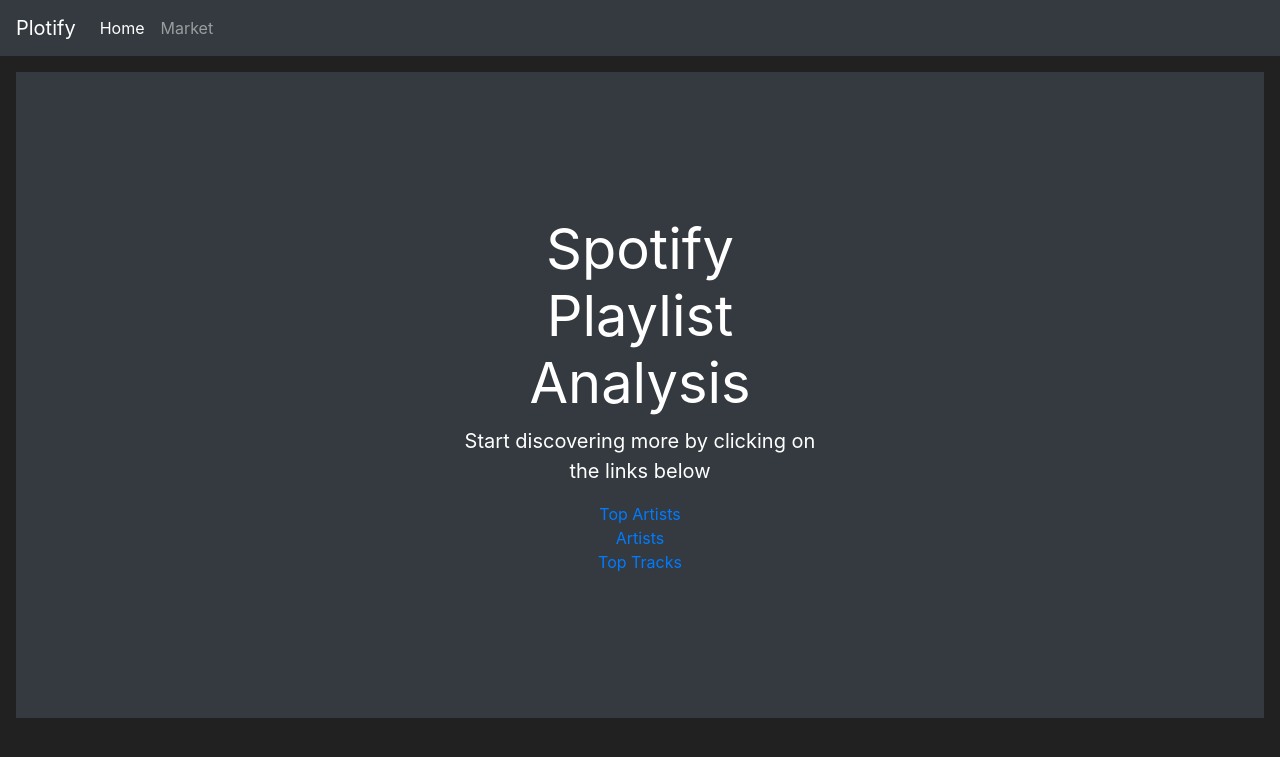
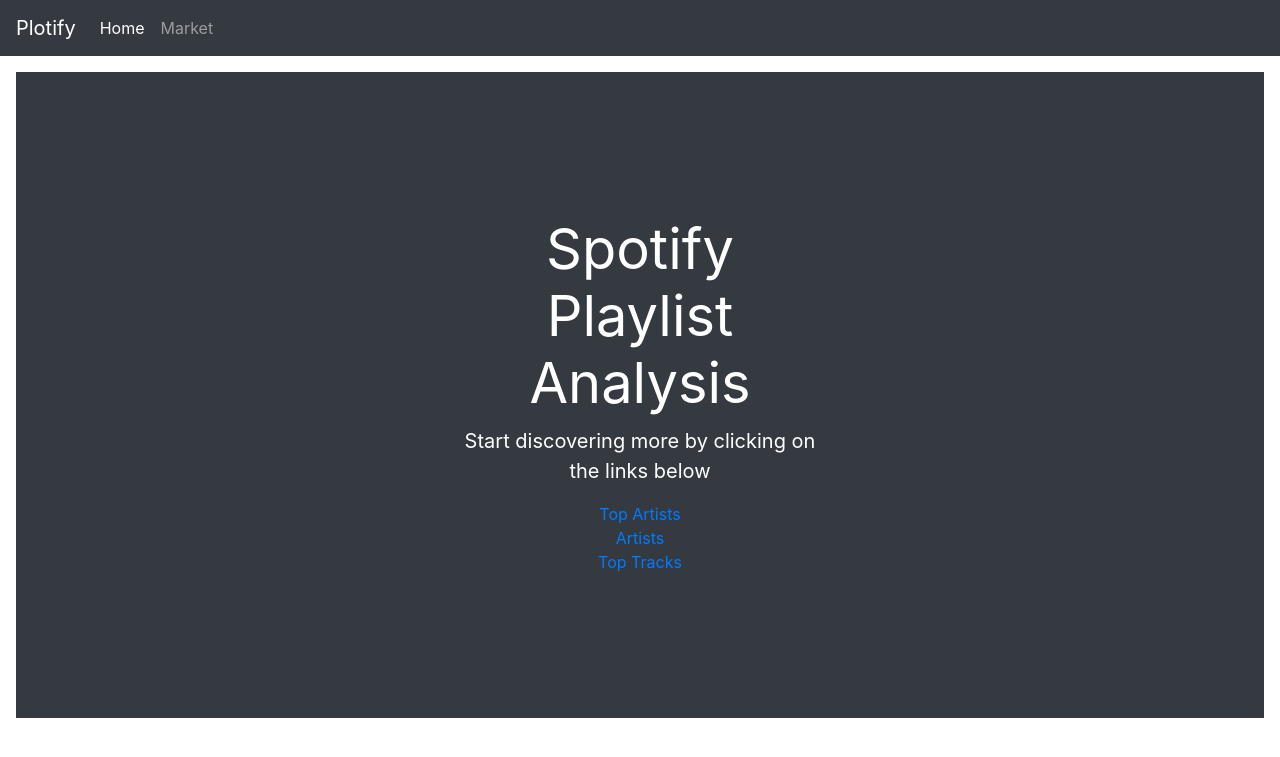
Before and after one commit to gha7all/splotify, a Flask app: page / in a window 1280 px wide. Shown: the top 757 px of the page. Run offline with Flask 2, Linux system fonts and the light colour scheme; parts of the project's set-up code (start-up, migrations or seed data) failed here and were passed over; some libraries are stand-ins or nearby versions.

Commit message:
adds base

```diff
--- a/plotify/templates/base.html
+++ b/plotify/templates/base.html
@@ -42,10 +42,5 @@
       <script src="https://cdn.jsdelivr.net/npm/popper.js@1.16.1/dist/umd/popper.min.js" integrity="sha384-9/reFTGAW83EW2RDu2S0VKaIzap3H66lZH81PoYlFhbGU+6BZp6G7niu735Sk7lN" crossorigin="anonymous"></script>
       <script src="https://stackpath.bootstrapcdn.com/bootstrap/4.5.2/js/bootstrap.min.js" integrity="sha384-B4gt1jrGC7Jh4AgTPSdUtOBvfO8shuf57BaghqFfPlYxofvL8/KUEfYiJOMMV+rV" crossorigin="anonymous"></script>
    </body>
-   <style>
-      body {
-      background-color: #212121;
-      color: white
-      }
-   </style>
+
 </html>
```
